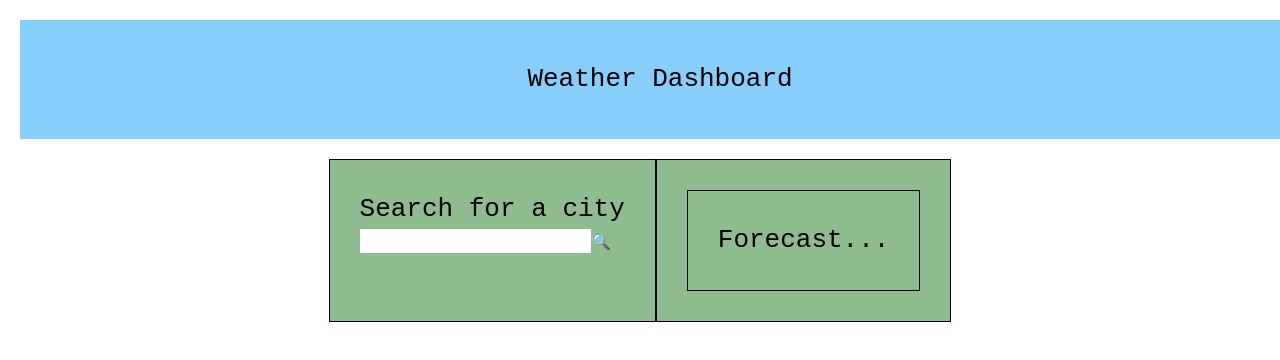
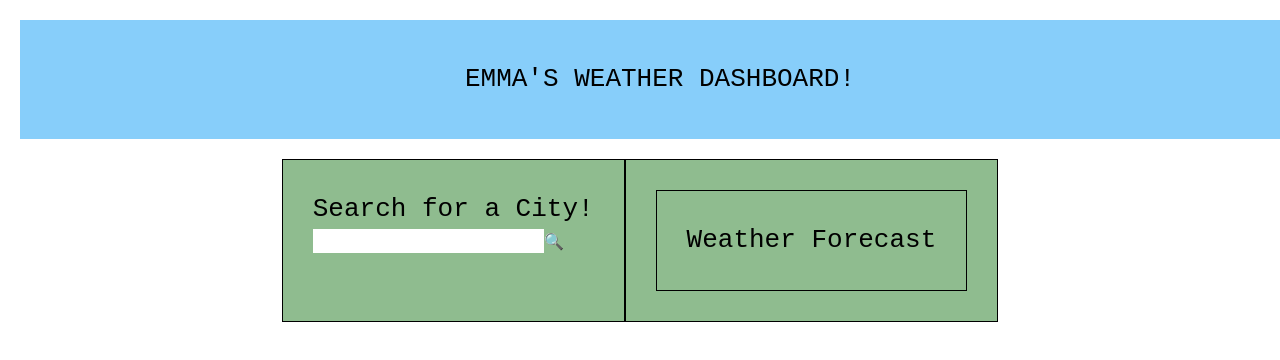
Before and after one commit to emmattner/Weather-Dashboard2.0, a plain HTML site: page index.html in a window 1280 px wide. Drawn offline with nearby package versions, Linux system fonts and the light colour scheme.

Commit message:
Updated/Changed header

```diff
--- a/index.html
+++ b/index.html
@@ -12,7 +12,7 @@
 
 <body>
     <header>
-        <h1>Weather Dashboard</h1>
+        <h1 style="font-size: xx-large;">EMMA'S WEATHER DASHBOARD!</h1>
     </header>
     <main>
         <div class="flex justify-center">
@@ -20,7 +20,7 @@
             <section id="cities">
 
                 <form id="city-search-form">
-                    <label for="search-for-city-input"> Search for a city </label>
+                    <label for="search-for-city-input"> Search for a City! </label>
                     <div class="flex flex-row">
                         <input type="text" id="search-for-city-input">
                         <button type="submit">🔍</button>
@@ -35,7 +35,7 @@
                 <article id="city-weather">
                 </article>
                 <article id="forecast">
-                    <h3> Forecast...</h3>
+                    <h3> Weather Forecast</h3>
                     <div class="flex flex-row justify-between space-x-4">
 
                         <div id="today-plus-1" class="bg-blue-700 rounded text-white">
@@ -63,8 +63,8 @@
 
     <footer>
     </footer>
-    <!-- <script src="./assets/js/app.js"></script> -->
-    <script src="./assets/app.js"></script>
+
+    <script src="assets/app.js"></script>
 </body>
 
 </html>
```
